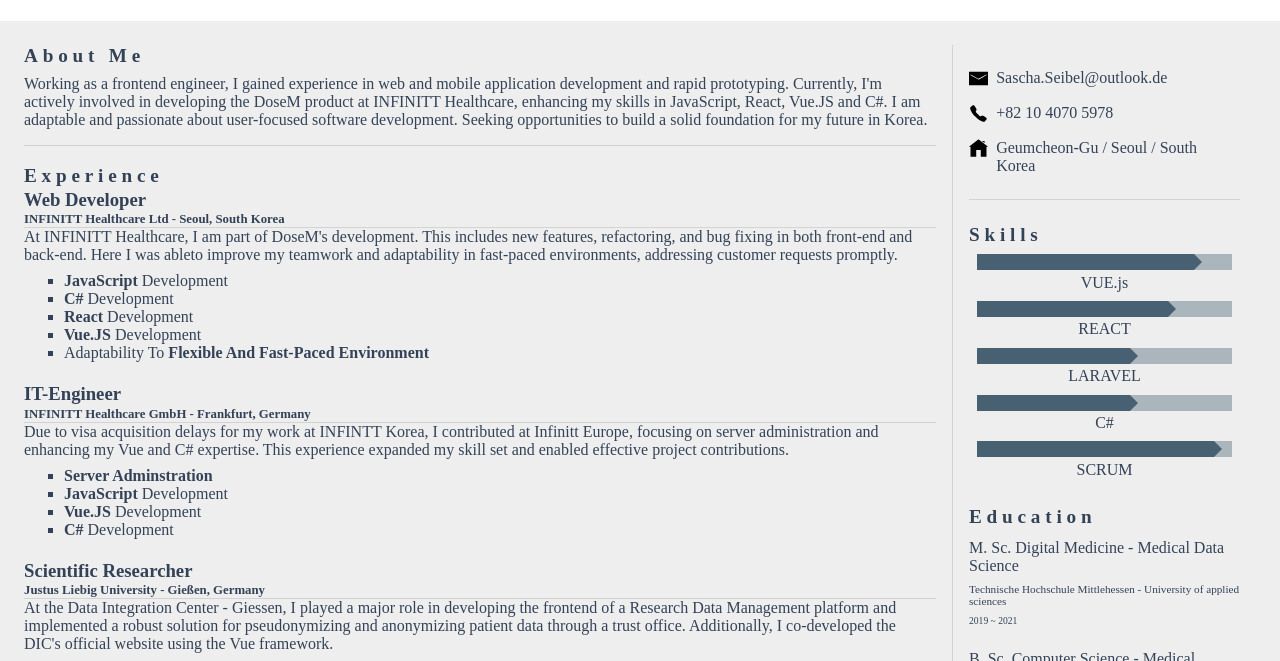
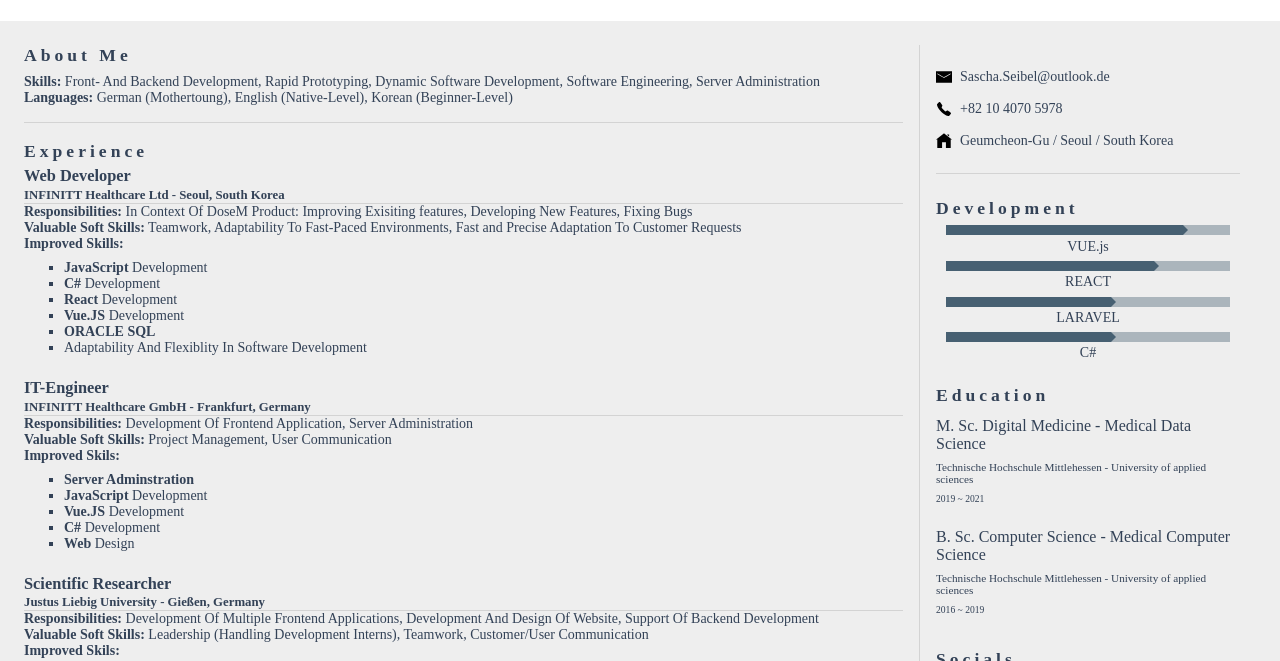
Before and after one commit to shsb92/CV, a plain HTML site: page index.html in a window 1280 px wide. Shown: the part 139-800 px from the top of the page. Drawn offline with Linux system fonts and the light colour scheme.

Commit message:
minor updates

```diff
--- a/script/components/Skills/Index.js
+++ b/script/components/Skills/Index.js
@@ -8,7 +8,7 @@ export const Skills = CreateCustomElement("div", {
 
 const Title = CreateCustomElement("h5", {
     class: "skills-title section-headline",
-    innerHTML: "Skills",
+    innerHTML: "Development",
 });
 
 Skills.append(Title);
--- a/script/components/Skills/SkillItem.js
+++ b/script/components/Skills/SkillItem.js
@@ -11,8 +11,11 @@ export const SkillItem = (item) => {
     });
     const ItemProgress = CreateCustomElement("div", {
         class: "skill-progress",
-        style: `width: calc(${item.level * 10}% - 1rem);`
+        style: `width: calc(${item.level * 10}% - 5px);`
     });
+    const ItemProgressArrow = CreateCustomElement("div", {
+        class: "skill-progress-arrow",
+    })
     const ItemTitle = CreateCustomElement("p", {
         class: "skill-title",
         innerHTML: item.title,
@@ -21,6 +24,7 @@ export const SkillItem = (item) => {
     ItemContainer.append(ItemBackgroundBox);
     ItemContainer.append(ItemTitle);
     ItemBackgroundBox.append(ItemProgress);
+ItemProgress.append(ItemProgressArrow);
 
     return ItemContainer;
 }
--- a/script/content.js
+++ b/script/content.js
@@ -37,10 +37,10 @@ export const PersonalInforamtionItems = [
 ];
 
 export const IntroductionText = `
-Working as a frontend engineer, I gained experience in web and mobile application development and rapid prototyping.
-Currently, I'm actively involved in developing the DoseM product at INFINITT Healthcare, enhancing my skills in JavaScript, React, Vue.JS and C#.
-I am adaptable and passionate about user-focused software development.
-Seeking opportunities to build a solid foundation for my future in Korea.`;
+<b>Skills:</b> Front- And Backend Development, Rapid Prototyping, Dynamic Software Development, Software Engineering, Server Administration
+</br>
+<b>Languages:</b> German (Mothertoung), English (Native-Level), Korean (Beginner-Level)
+`;
 
 
 export const Jobs = [
@@ -48,45 +48,61 @@ export const Jobs = [
         title: "Web Developer",
         sub_title: "INFINITT Healthcare Ltd - Seoul, South Korea",
         description: `
-        At INFINITT Healthcare, I am part of DoseM's development. This includes new features, refactoring, and bug fixing in both front-end and back-end.
-        Here I was ableto improve my teamwork and adaptability in fast-paced environments, addressing customer requests promptly.
+        <b>Responsibilities:</b>
+        In Context Of DoseM Product: Improving Exisiting features, Developing New Features, Fixing Bugs
+        <br>
+        <b>Valuable Soft Skills:</b>
+        Teamwork, Adaptability To Fast-Paced Environments, Fast and Precise Adaptation To Customer Requests
+        <br>
+        <b>Improved Skills:</b>
         `,
         tasks: [
             "<b>JavaScript</b> Development",
             "<b>C#</b> Development",
             "<b>React</b> Development",
             "<b>Vue.JS</b> Development",
-            "Adaptability To <b>Flexible And Fast-Paced Environment</b>"
+            "<b>ORACLE SQL</b>",
+            "Adaptability And Flexiblity In Software Development"
         ]
     },
     {
         title: "IT-Engineer ",
         sub_title: "INFINITT Healthcare GmbH - Frankfurt, Germany",
         description: `
-        Due to visa acquisition delays for my work at INFINTT Korea, I contributed at Infinitt Europe,
-        focusing on server administration and enhancing my Vue and C# expertise.
-        This experience expanded my skill set and enabled effective project contributions.
+        <b>Responsibilities:</b>
+        Development Of Frontend Application, Server Administration
+        </br>
+        <b>Valuable Soft Skills:</b>
+        Project Management, User Communication
+        </br>
+        <b>Improved Skils:</b>
         `,
         tasks: [
             "<b>Server Adminstration</b>",
             "<b>JavaScript</b> Development",
             "<b>Vue.JS</b> Development",
             "<b>C#</b> Development",
+            "<b>Web</b> Design",
         ]
     },
     {
         title: "Scientific Researcher ",
         sub_title: "Justus Liebig University - Gießen, Germany",
         description: `
-        At the Data Integration Center - Giessen, I played a major role in developing the frontend of a Research Data Management platform and implemented a robust solution for
-        pseudonymizing and anonymizing patient data through a trust office.
-        Additionally, I co-developed the DIC's official website using the Vue framework.
+        <b>Responsibilities:</b>
+        Development Of Multiple Frontend Applications, Development And Design Of Website, Support Of Backend Development
+        </br>
+        <b>Valuable Soft Skills:</b>
+        Leadership (Handling Development Interns), Teamwork, Customer/User Communication
+        </br>
+        <b>Improved Skils:</b>
         `,
         tasks: [
             "<b>Javascript</b> Development",
             "<b>Vue.JS</b> Development",
+            "<b>Web</b> Design",
             "<b>PHP - LARAVEL</b> Development",
-            "<b><a href='https://diz.med.uni-giessen.de/' target='_blank'>DIC - Website</a></b>",
+            "<b>PostgreSQL</b>",
         ]
     },
 ]
@@ -108,10 +124,6 @@ export const SkillList = [
         level: 6,
         title: "C#"
     },
-    {
-        level: 9.3,
-        title: "SCRUM"
-    },
 ]
 
 export const EducationList = [
--- a/style/main.css
+++ b/style/main.css
@@ -13,6 +13,7 @@ body {
     margin: 0;
     font-style: normal;
     font-family: 'Corbel';
+    font-size: 14px;
     background-color: #EEEEEE;
 }
 
@@ -26,8 +27,8 @@ a {
 
 /* General Classes */
 .section-headline{
-    letter-spacing: 0.3rem;
-    font-size: 1.2rem;
+    letter-spacing: 0.25rem;
+    font-size: 1.1rem;
 }
 
 /* Title */
@@ -111,6 +112,7 @@ a {
 }
 
 .job-element {
+    padding-top: 0.2rem;
     padding-bottom: 0.2rem;
 }
 
@@ -153,8 +155,8 @@ a {
 }
 
 .info-icon {
-    height: 1.2rem;
-    width: 1.2rem;
+    height: 1rem;
+    width: 1rem;
 }
 
 .info-text {
@@ -195,36 +197,34 @@ a {
 }
 
 .skill-item {
-    padding: 0.1rem 0.5rem;
+    padding-left: 0.6rem;
+    padding-right: 0.6rem;
     text-align: center;
 }
 
 .skill-box {
     width: 100%;
     background: rgba(71, 96, 114, 0.4);
-    height: 1rem;
+    height: 10px;
     overflow: hidden;
 }
 
 .skill-progress {
     position: relative;
-    float: left;
     background: #476072;
-    padding: 0.5rem;
-    padding-right:0.5rem;
-    margin-right:0.5rem;
+    height: 100%;
 }
-.skill-progress:after{
-    content: '';
-    display: block;
+
+.skill-progress-arrow {
     position: absolute;
-    left: 100%;
-    top: 0%;
-    border-top: 0.5rem solid transparent;
-    border-left: 0.5rem solid #476072;
-    border-bottom: 0.5rem solid transparent;
-    border-right: 0.5rem solid transparent;
-    overflow: hidden;
+    top: 50%;
+    transform: translateY(-50%);
+    right: -5px;
+    width: 0;
+    height: 0;
+    border-top: 5px solid transparent;
+    border-bottom: 5px solid transparent;
+    border-left: 5px solid #476072;
 }
 
 .skill-title {
```
